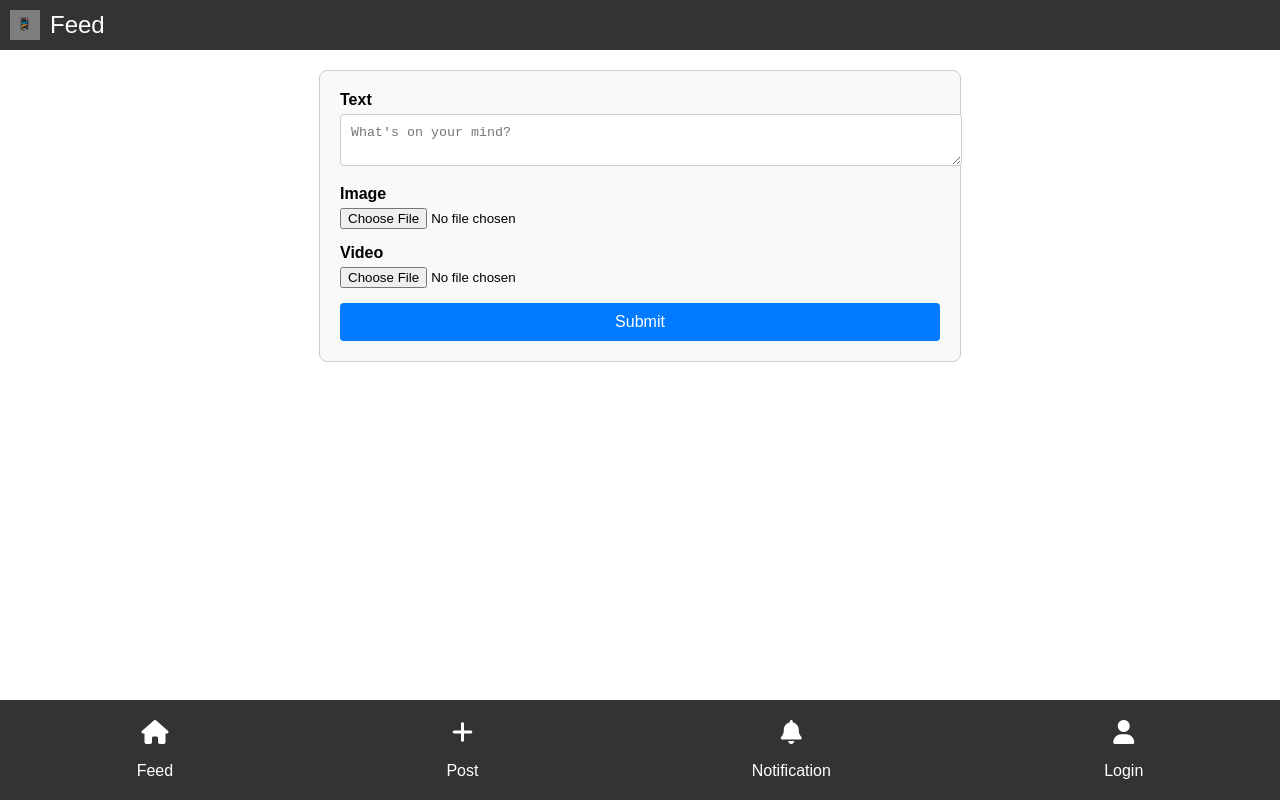
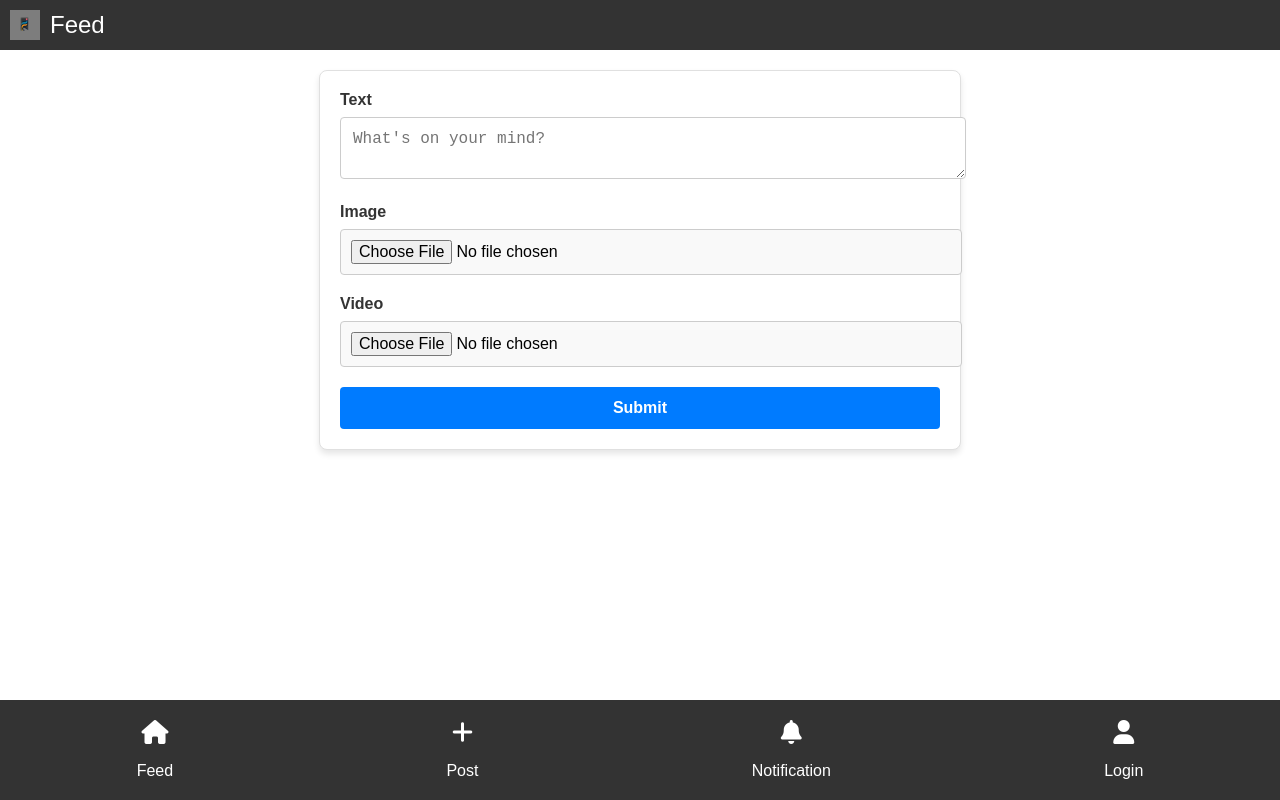
Before and after one commit to markymark5127/FeedWebApp, an Angular app: page /post in a window 1280 px wide. Built offline with nearby package versions, Linux system fonts and the light colour scheme.

Commit message:
adding in some stuff for facebook connectivity

```diff
--- a/src/app/login/login.component.html
+++ b/src/app/login/login.component.html
@@ -1 +1,3 @@
-<p>login works!</p>
+<div class="login-form">
+  <button (click)="loginWithFacebook()">Login with Facebook</button>
+</div>
--- a/src/app/login/login.component.ts
+++ b/src/app/login/login.component.ts
@@ -1,10 +1,48 @@
-import { Component } from '@angular/core';
+import { Component, OnInit } from '@angular/core';
+
+declare var FB: any; // Declare FB variable
 
 @Component({
   selector: 'app-login',
   templateUrl: './login.component.html',
-  styleUrl: './login.component.css'
+  styleUrls: ['./login.component.css']
 })
-export class LoginComponent {
+export class LoginComponent implements OnInit {
 
+  constructor() { }
+
+  ngOnInit(): void {
+    this.loadFacebookSDK();
+  }
+
+  loadFacebookSDK() {
+    // Asynchronous loading handled by <script> tag in index.html
+    // Initialization and usage handled here
+    (window as any).fbAsyncInit = function() {
+      FB.init({
+        appId      : '2226367154394422', // Replace with your Facebook App ID
+        cookie     : true,
+        xfbml      : true,
+        version    : 'v12.0'
+      });
+
+      FB.AppEvents.logPageView();
+    };
+
+    // Load the SDK asynchronously (already done in index.html)
+    // No need for direct DOM manipulation here
+  }
+
+  loginWithFacebook() {
+    FB.login((response: any) => {
+      if (response.authResponse) {
+        console.log('Welcome!  Fetching your information.... ');
+        FB.api('/me', { fields: 'name,email' }, (response: any) => {
+          console.log('Good to see you, ' + response.name + '.');
+        });
+      } else {
+        console.log('User cancelled login or did not fully authorize.');
+      }
+    }, { scope: 'public_profile,email' }); // Add more scopes as needed
+  }
 }
--- a/src/app/post/post.component.css
+++ b/src/app/post/post.component.css
@@ -1,47 +1,82 @@
+/* Container for the form */
 .post-form {
     max-width: 600px;
     margin: 20px auto;
     padding: 20px;
-    border: 1px solid #ccc;
+    border: 1px solid #e0e0e0;
     border-radius: 8px;
-    background-color: #f9f9f9;
+    background-color: #ffffff;
+    box-shadow: 0 4px 6px rgba(0, 0, 0, 0.1);
   }
 
+  /* Styling for form groups */
   .form-group {
-    margin-bottom: 15px;
+    margin-bottom: 20px;
   }
 
+  /* Styling for labels */
   .form-group label {
     display: block;
-    margin-bottom: 5px;
+    margin-bottom: 8px;
     font-weight: bold;
+    color: #333;
   }
 
+  /* Styling for textarea */
   .form-group textarea {
+    width: 100%;
+    padding: 12px;
+    border: 1px solid #ccc;
+    border-radius: 4px;
+    font-size: 16px;
+    resize: vertical;
+    transition: border-color 0.3s;
+  }
+
+  .form-group textarea:focus {
+    border-color: #007bff;
+    outline: none;
+  }
+
+  /* Styling for file inputs */
+  .form-group input[type="file"] {
+    display: block;
     width: 100%;
     padding: 10px;
     border: 1px solid #ccc;
     border-radius: 4px;
-    resize: vertical;
+    font-size: 16px;
+    background-color: #f9f9f9;
+    transition: background-color 0.3s;
   }
 
-  .form-group input[type="file"] {
-    display: block;
-    width: 100%;
+  .form-group input[type="file"]:hover {
+    background-color: #f1f1f1;
   }
 
+  .form-group input[type="file"]:focus {
+    border-color: #007bff;
+    outline: none;
+  }
+
+  /* Styling for the submit button */
   button {
-    display: block;
     width: 100%;
-    padding: 10px;
+    padding: 12px;
     background-color: #007bff;
     color: white;
     border: none;
     border-radius: 4px;
     font-size: 16px;
+    font-weight: bold;
     cursor: pointer;
+    transition: background-color 0.3s, box-shadow 0.3s;
   }
 
   button:hover {
     background-color: #0056b3;
   }
+
+  button:active {
+    box-shadow: inset 0 4px 8px rgba(0, 0, 0, 0.1);
+  }
--- a/src/app/post/post.component.ts
+++ b/src/app/post/post.component.ts
@@ -1,14 +1,52 @@
-import { Component } from '@angular/core';
+import { Component, OnInit } from '@angular/core';
+
+declare var FB: any;
 
 @Component({
   selector: 'app-post',
   templateUrl: './post.component.html',
   styleUrls: ['./post.component.css']
 })
-export class PostComponent {
+export class PostComponent implements OnInit {
   postText: string = '';
   postImage: File | null = null;
   postVideo: File | null = null;
+
+  constructor() { }
+
+  ngOnInit(): void {
+    this.loadFacebookSDK();
+  }
+
+  loadFacebookSDK() {
+    // Asynchronous loading handled by <script> tag in index.html
+    // Initialization and usage handled here
+    (window as any).fbAsyncInit = function() {
+      FB.init({
+        appId      : '2226367154394422', // Replace with your Facebook app ID
+        cookie     : true,
+        xfbml      : true,
+        version    : 'v12.0'
+      });
+
+      FB.AppEvents.logPageView();
+    };
+
+    // Ensure the SDK is only loaded once
+    if (!(window as any).FB) {
+      // Load the SDK asynchronously
+      let js, fjs = document.getElementsByTagName('script')[0];
+      if (fjs) {
+        if (document.getElementById('facebook-jssdk')) { return; }
+        js = document.createElement('script'); js.id = 'facebook-jssdk';
+        js.src = "https://connect.facebook.net/en_US/sdk.js";
+        fjs.parentNode?.insertBefore(js, fjs); // Safe navigation operator
+      } else {
+        console.error('Error: Script insertion point not found.');
+      }
+    }
+  }
+
 
   onFileChange(event: any, fileType: string) {
     const file = event.target.files[0];
@@ -21,21 +59,26 @@ export class PostComponent {
 
   onSubmit() {
     const formData = new FormData();
-    formData.append('text', this.postText);
+    formData.append('message', this.postText);
     if (this.postImage) {
-      formData.append('image', this.postImage);
+      formData.append('source', this.postImage);
     }
     if (this.postVideo) {
-      formData.append('video', this.postVideo);
+      formData.append('source', this.postVideo);
     }
 
-    // Here, you would send formData to your backend server.
-    // For example:
-    // this.http.post('your-backend-url', formData).subscribe(response => {
-    //   console.log('Post submitted successfully!', response);
-    // });
+    // Example: Posting to Facebook using FB.api
+    FB.api('/me/photos', 'post', {
+      message: this.postText,
+      url: 'YOUR_IMAGE_URL' // Provide a URL to the image or video
+    }, (response: any) => {
+      if (response && !response.error) {
+        console.log('Post was successful!', response);
+      } else {
+        console.log('Error while posting.', response.error);
+      }
+    });
 
-    console.log('Post submitted:', this.postText, this.postImage, this.postVideo);
     // Reset form
     this.postText = '';
     this.postImage = null;
--- a/src/index.html
+++ b/src/index.html
@@ -2,13 +2,13 @@
 <html lang="en">
 <head>
   <meta charset="utf-8">
-  <title>Feed</title>
+  <title>Angular Card Example</title>
   <base href="/">
   <meta name="viewport" content="width=device-width, initial-scale=1">
   <link rel="icon" type="image/x-icon" href="assets/favicon.ico">
   <link rel="stylesheet" href="https://cdnjs.cloudflare.com/ajax/libs/font-awesome/6.0.0-beta3/css/all.min.css">
   <style>
-
+    /* Add your custom styles here */
   </style>
 </head>
 <body>
@@ -17,5 +17,9 @@
     Feed
   </div>
   <app-root></app-root>
+
+  <!-- Facebook SDK script -->
+  <script async defer crossorigin="anonymous"
+          src="https://connect.facebook.net/en_US/sdk.js"></script>
 </body>
 </html>
```
